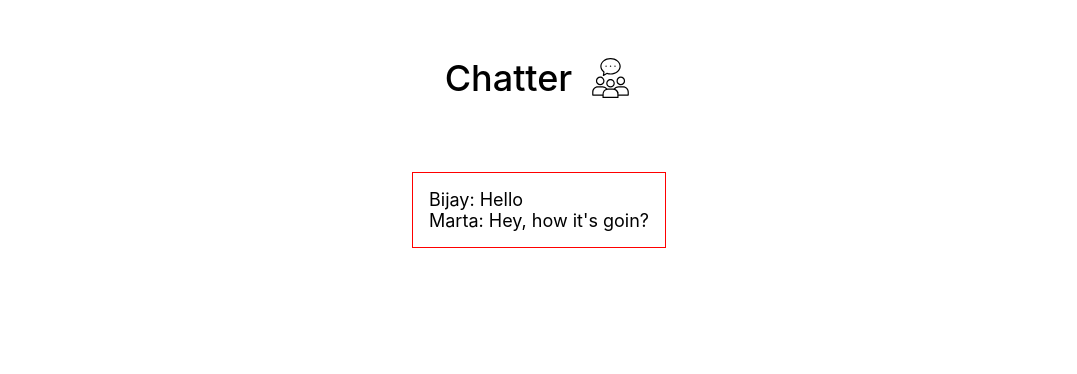
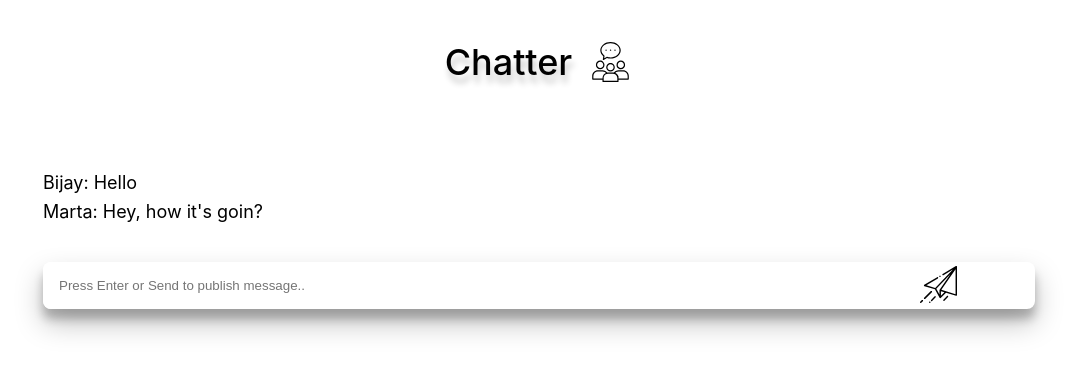
Before and after one commit to bijay007/chat_app, a React (Create React App) app in the folder chat_client/: page / in a window 1280 px wide. Both pictures are taken after typing "Sample" into the empty fields and a click on the button "Join chatroom". Shown: the top 374 px of the page, without its empty margins (101-1178 px from the left). Built offline with nearby package versions, Linux system fonts and the light colour scheme; what apollo-link-ws would draw is missing.

Commit message:
Add chatblock components and styling overhaul

```diff
--- a/chat_client/package.json
+++ b/chat_client/package.json
@@ -10,6 +10,7 @@
     "apollo-link-ws": "^1.0.17",
     "apollo-utilities": "^1.2.1",
     "graphql": "^14.2.1",
+    "graphql-tag": "^2.10.1",
     "react": "^16.8.6",
     "react-apollo": "^2.5.5",
     "react-dom": "^16.8.6",
--- a/chat_client/src/components/ChatRoom/ChatBlock.js
+++ b/chat_client/src/components/ChatRoom/ChatBlock.js
@@ -1,6 +1,12 @@
 import React from 'react';
-const ChatBlock = props => (
-  <div>{`${props.chat.sender}: ${props.chat.message}`}</div>
-)
+
+const ChatBlock = props => {
+  const styleName = string => string.charAt(0).toUpperCase() + string.slice(1)
+  return (
+    <div style={{paddingBottom: '0.5rem'}}>
+      {`${styleName(props.chat.sender)}: ${props.chat.message}`}
+    </div>
+  )
+}
 
 export default ChatBlock;
--- a/chat_client/src/components/ChatRoom/ChatScreen.js
+++ b/chat_client/src/components/ChatRoom/ChatScreen.js
@@ -1,26 +1,56 @@
-import React, { useState } from 'react';
+import React from 'react';
 import styled from 'styled-components';
+// Apollo
+import { ApolloConsumer } from 'react-apollo';
+import {GET_CHATS_QUERY} from 'data/queries';
+// Components
 import ChatBlock from './ChatBlock';
+import NewMessage from './NewMessage';
 
 const Wrapper = styled.section`
   display: flex;
   flex-direction: column;
   padding: 1rem;
-  border: 1px solid red;
+  width: 100%;
 `
 
-const ChatScreen = () => {
-    let chats = [
-      {id: '1', sender: 'Bijay', message: 'Hello'},
-      {id: '2', sender: 'Marta', message: 'Hey, how it\'s goin?'},
+const ChatScreen = () => (
+  <ApolloConsumer>
+    {
+      apolloClient => {
+/*         try {
+          apolloClient.readQuery({ query: GET_CHATS_QUERY });
+        } catch (e) {
+          console.log(e)
+          apolloClient.writeQuery({
+            query: GET_CHATS_QUERY,
+            data: {
+              getChats: [{
+                __typename: 'Chat',
+                id: '',
+                sender: '',
+                message: ''
+              }]
+            }
+          });
+        } */
+        console.log('Apollo client: ', apolloClient);
+        //console.log('chatlist', apolloClient.readQuery({query: GET_CHATS_QUERY}));
+        let chatlist = [
+          {id: '1', sender: 'bijay', message: 'Hello'},
+          {id: '2', sender: 'marta', message: 'Hey, how it\'s goin?'},
         ]
         return (
           <Wrapper>
             {
-          chats.map((chat, index) => <ChatBlock id={index} chat={chat} />)
+              chatlist.map((chat, index) => <ChatBlock id={index} chat={chat} />)
             }
+            <NewMessage />
           </Wrapper>
         )
       }
+    }
+  </ApolloConsumer>
+)
 
 export default ChatScreen;
--- /dev/null
+++ b/chat_client/src/components/ChatRoom/NewMessage.js
@@ -0,0 +1,46 @@
+import React from 'react';
+import styled from 'styled-components';
+import icon from 'assests/send-icon.svg'
+
+const MessageBox = styled.footer`
+  display: flex;
+  border-radius: 0.5rem;
+  margin-top: 2rem;
+  box-shadow: 0 14px 28px rgba(0,0,0,0.25), 0 10px 10px rgba(0,0,0,0.22);
+`
+const Input = styled.input`
+  border: none;
+  outline: none;
+  border-radius: 0.5rem;
+  padding: 1rem;
+  width: 80%;
+`
+const Button = styled.button`
+  padding: 0.25rem;
+  width: 20%;
+  display: flex;
+  justify-content: center;
+  &:hover, &:focus {
+    outline: none;
+    background: transparent;
+  }
+`
+const Icon = styled.img`
+  width: inherit;
+`
+
+class NewMessage extends React.Component {
+  render() {
+    console.log(icon)
+    return (
+      <MessageBox>
+        <Input placeholder={'Press Enter or Send to publish message..'} />
+        <Button>
+          <Icon src={icon} /> {/* Icon made by Freepik from www.flaticon.com */}
+        </Button>
+      </MessageBox>
+    )
+  }
+}
+
+export default NewMessage;
--- a/chat_client/src/components/Form/Form.js
+++ b/chat_client/src/components/Form/Form.js
@@ -8,7 +8,7 @@ const Wrapper = styled.form`
   align-items: center;
   padding: 1rem;
 `
-const UserData = styled.input`
+const UserName = styled.input`
   padding: 0.5rem;
   width: 40%;
   margin: 1rem auto;
@@ -17,16 +17,19 @@ const UserData = styled.input`
   border: 1.5px solid rgba(65, 184, 131, 0.8);
   &:focus {
     outline: none;
+    box-shadow: 0 10px 20px rgba(0,0,0,0.19), 0 6px 6px rgba(0,0,0,0.23);
   }
 `
-const GoToChat = styled.button`
+const Button = styled.button`
   font-weight: bold;
   font-size: 1.5rem;
   margin: 1rem auto;
-  text-shadow: 2px 8px 6px rgba(0,0,0,0.2), 0px -5px 35px rgba(255,255,255,0.3);
+  text-shadow: 0 1px 3px rgba(0,0,0,0.12), 0 1px 2px rgba(0,0,0,0.24);
+  transition: all 0.3s cubic-bezier(.25,.8,.25,1);
   &:hover {
     background: none;
     color: rgba(0,0,0,0.6);
+    text-shadow: 0 7px 14px rgba(0,0,0,0.25), 0 5px 5px rgba(0,0,0,0.22);
   }
   &:focus {
     background: none;
@@ -49,12 +52,12 @@ const Form = () => {
       ? <ChatScreen />
       : (
         <>
-          <UserData
+          <UserName
             value={userName}
             onChange={e => addUser(e.target.value)}
             placeholder={'Enter your name to join...'}>
-          </UserData>
-          <GoToChat onClick={e => enterChatroom(userName)}>Join chatroom</GoToChat>
+          </UserName>
+          <Button onClick={e => enterChatroom(userName)}>Join chatroom</Button>
         </>
       )
     }
--- a/chat_client/src/components/Header/Header.js
+++ b/chat_client/src/components/Header/Header.js
@@ -5,11 +5,13 @@ import logo from 'assests/logo.svg';
 const Wrapper = styled.header`
   display: flex;
   align-items: center;
-  padding: 2rem 1rem;
+  padding: 1rem;
+  max-height: 20vh;
 `
 const Title = styled.h1`
   font-weight: 500;
   padding-right: 1rem;
+  text-shadow: 2px 8px 6px rgba(0,0,0,0.2), 0px -5px 35px rgba(255,255,255,0.3);
 `
 const Logo = styled.img`
   width: 2.5em;
--- a/chat_client/src/components/Home/Home.js
+++ b/chat_client/src/components/Home/Home.js
@@ -10,7 +10,9 @@ const Wrapper = styled.main`
   align-items: center;
 `
 const Body = styled.section`
-  width: 80%;
+  padding: 1rem;
+  width: 80vw;
+  max-height: 80vh;
 `
 const Home = () => (
   <Wrapper>
--- a/chat_client/src/data/queries.js
+++ b/chat_client/src/data/queries.js
@@ -1,9 +1,11 @@
-import gql from 'graphql';
+import gql from 'graphql-tag';
 
-export const GET_CHATS = gql`
-  query getChats {
-    id,
-    sender,
-    message
+export const GET_CHATS_QUERY = gql`
+  query GetChatsQuery {
+    getChats {
+      id,
+      sender,
+      message
+    }
   }
 `
```
Also changed, not shown: chat_client/src/assests/send-icon.svg (added), 1 other file (tests, documents, lock files or other folders). Lines whose indentation alone changed are shown as unchanged.
